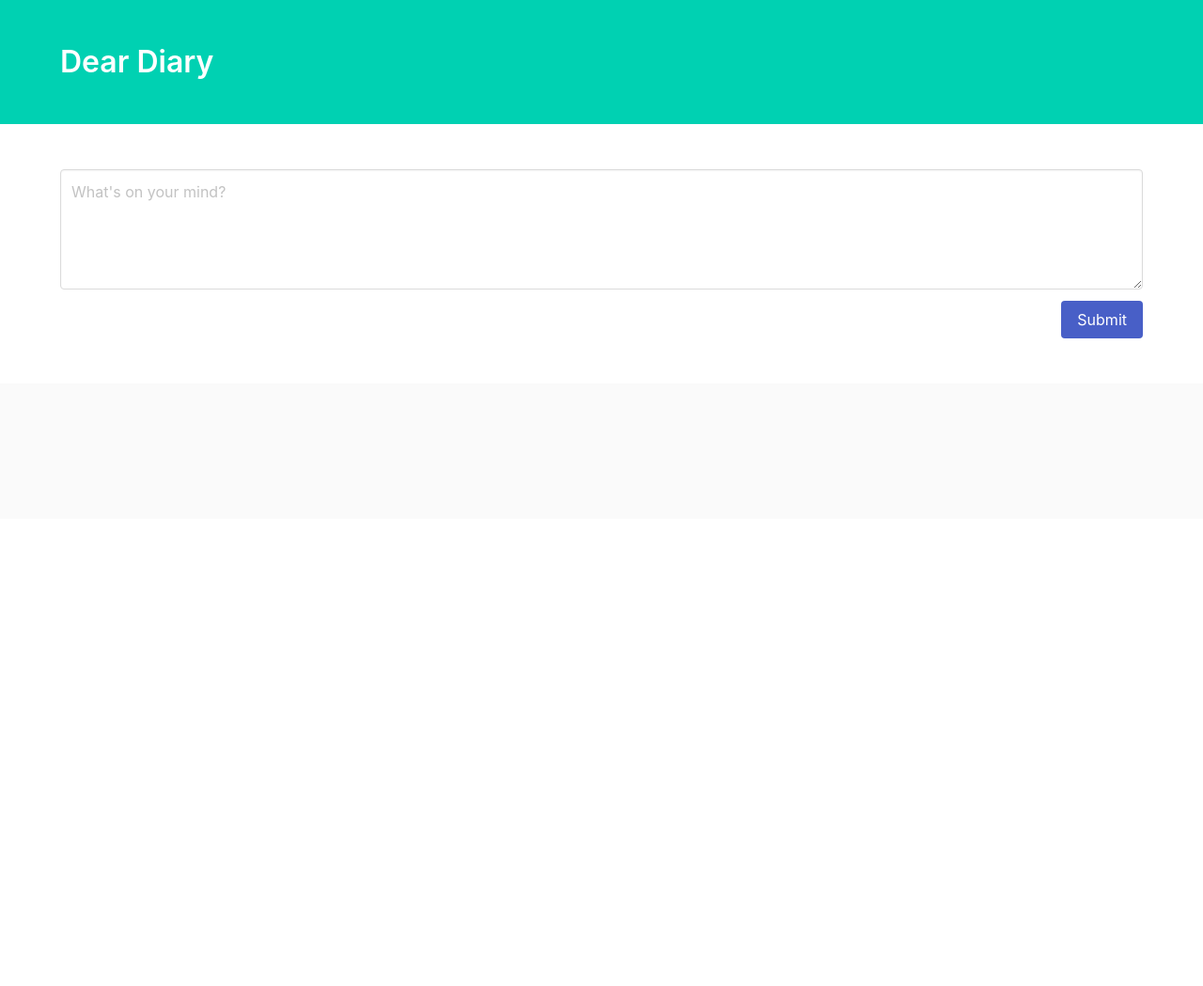
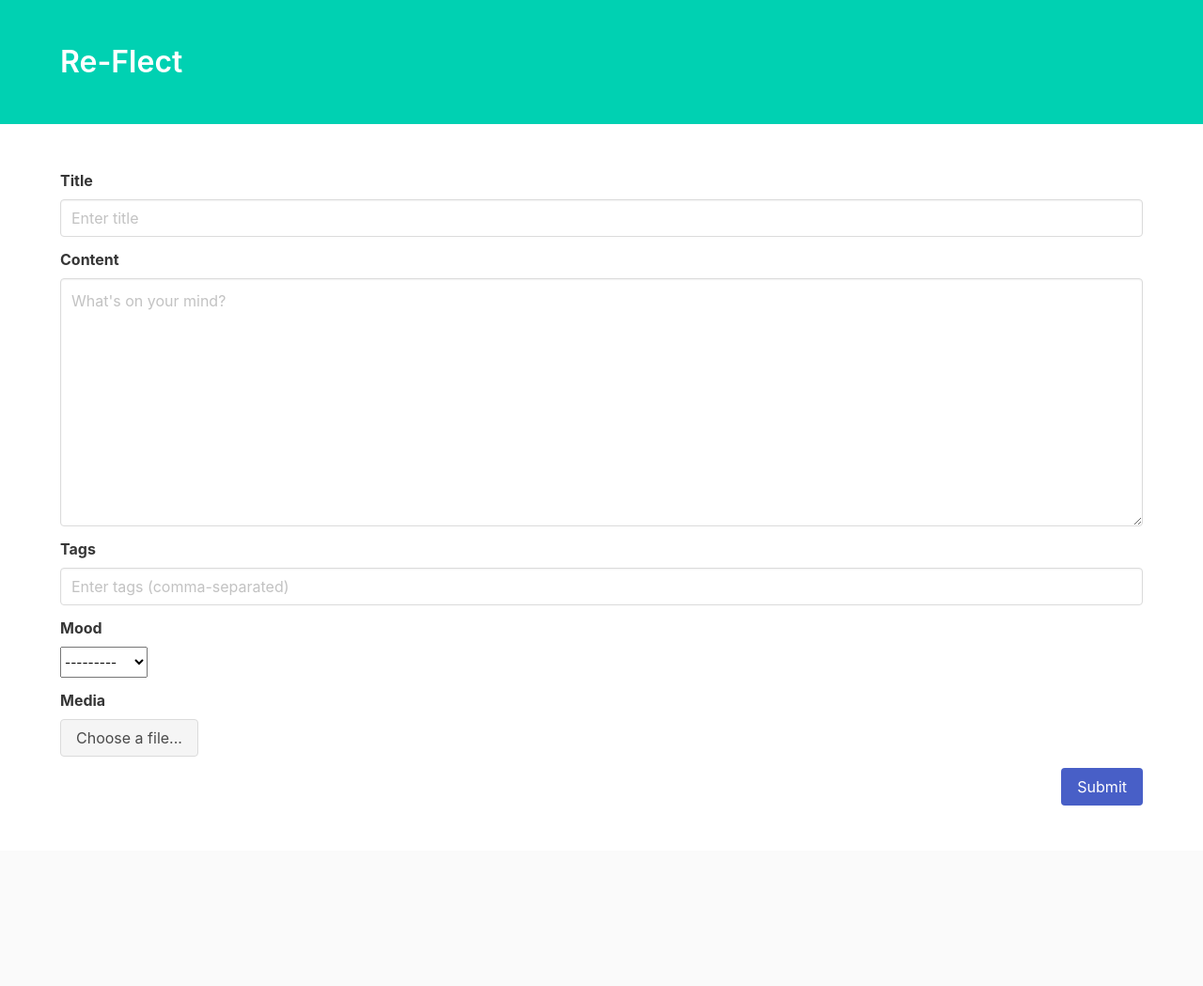
Before and after one commit to DevHeart1/Re-flect_Journal, a Django app: page /add/ in a window 1280 px wide. Shown: the whole page at 94% size. Before the commit the page ends 360 px from the top, so only its background shows below. Run offline with Django 5.2, Linux system fonts and the light colour scheme; some libraries are stand-ins or nearby versions.

Commit message:
fix error with file/media upload and add forms

```diff
--- /dev/null
+++ b/reflect/journal_entries/forms.py
@@ -0,0 +1,35 @@
+from django.forms import ModelForm
+from . models import JournalEntry
+
+class JournalEntryForm(ModelForm):
+    class Meta:
+        model = JournalEntry
+        fields = ('title', 'content', 'tags', 'mood', 'media')
+
+    def __init__(self, *args, **kwargs):
+        super().__init__(*args, **kwargs)
+
+        # Configure widgets and classes for each field
+        self.fields['title'].widget.attrs.update({
+            'class': 'input',
+            'placeholder': 'Enter title'
+        })
+
+        self.fields['content'].widget.attrs.update({
+            'class': 'textarea',
+            'placeholder': "What's on your mind?"
+        })
+
+        self.fields['tags'].widget.attrs.update({
+            'class': 'input',
+            'placeholder': 'Enter tags (comma-separated)'
+        })
+
+        self.fields['mood'].widget.attrs.update({
+            'class': 'select'
+        })
+
+        self.fields['media'].widget.attrs.update({
+            'class': 'file-input',
+            'accept': 'image/*,video/*'  # Specify accepted file types
+        })
--- a/reflect/journal_entries/templates/journal_entries/add.html
+++ b/reflect/journal_entries/templates/journal_entries/add.html
@@ -5,7 +5,7 @@
     <meta charset="UTF-8">
     <meta name="viewport" content="width=device-width, initial-scale=1.0">
     <meta http-equiv="X-UA-Compatible" content="ie=edge">
-    <title>Dear Diary</title>
+    <title>Re-Flect</title>
     <link rel="stylesheet" href="https://cdnjs.cloudflare.com/ajax/libs/bulma/0.6.2/css/bulma.min.css" />
 </head>
 
@@ -14,29 +14,65 @@
         <div class="hero-body">
             <div class="container">
                 <h1 class="title">
-                    Dear Diary
+                    Re-Flect
                 </h1>
             </div>
         </div>
     </section>
     <section class="section">
         <div class="container">
+            <form method="POST" enctype="multipart/form-data">
+                {% csrf_token %}
+                <div class="field">
+                    <label class="label">Title</label>
+                    <div class="control">
+                        {{ form.title }}
+                    </div>
+                </div>
 
-            <div class="field">
-                <div class="control">
-                    <textarea class="textarea" placeholder="What's on your mind?"></textarea>
+                <div class="field">
+                    <label class="label">Content</label>
+                    <div class="control">
+                        {{ form.content }}
+                    </div>
+                </div>
 
+                <div class="field">
+                    <label class="label">Tags</label>
+                    <div class="control">
+                        {{ form.tags }}
+                    </div>
                 </div>
-            </div>
 
-            <div class="field is-grouped is-grouped-right">
-                <div class="control">
-                    <button class="button is-link">Submit</button>
+                <div class="field">
+                    <label class="label">Mood</label>
+                    <div class="control">
+                        {{ form.mood }}
+                    </div>
                 </div>
-            </div>
 
+                <div class="field">
+                    <label class="label">Media</label>
+                    <div class="file">
+                        <label class="file-label">
+                            {{ form.media }}
+                            <span class="file-cta">
+                                <span class="file-label">
+                                    Choose a file...
+                                </span>
+                            </span>
+                        </label>
+                    </div>
+                </div>
+
+                <div class="field is-grouped is-grouped-right">
+                    <div class="control">
+                        <button type="submit" class="button is-link">Submit</button>
+                    </div>
+                </div>
+            </form>
         </div>
-
+    </section>
     </section>
     <footer class="footer">
     </footer>
--- a/reflect/journal_entries/templates/journal_entries/index.html
+++ b/reflect/journal_entries/templates/journal_entries/index.html
@@ -5,7 +5,7 @@
     <meta charset="UTF-8">
     <meta name="viewport" content="width=device-width, initial-scale=1.0">
     <meta http-equiv="X-UA-Compatible" content="ie=edge">
-    <title>Dear Diary</title>
+    <title>Re-Flect</title>
     <link rel="stylesheet" href="https://cdnjs.cloudflare.com/ajax/libs/bulma/0.6.2/css/bulma.min.css" />
 </head>
 
@@ -15,7 +15,7 @@
         <div class="hero-body">
             <div class="container">
                 <h1 class="title">
-                    Dear Diary
+                    Re-Flect
                 </h1>
             </div>
         </div>
--- a/reflect/journal_entries/views.py
+++ b/reflect/journal_entries/views.py
@@ -1,5 +1,6 @@
-from django.shortcuts import render
+from django.shortcuts import render, redirect
 from . models import JournalEntry
+from . forms import JournalEntryForm
 
 def index (request):
     entries = JournalEntry.objects.order_by('-created_at')
@@ -8,4 +9,14 @@ def index (request):
     return render (request, 'journal_entries/index.html', context)
 
 def add(request):
-    return render (request, 'journal_entries/add.html')
+    if request.method == 'POST':
+        form = JournalEntryForm(request.POST, request.FILES)  # Add request.FILES here
+        if form.is_valid():
+            entry = form.save(commit=False)
+            entry.user = request.user
+            entry.save()
+            return redirect('home')
+    else:
+        form = JournalEntryForm()
+
+    return render(request, 'journal_entries/add.html', {'form': form})
```
Also changed, not shown: reflect/db.sqlite3, reflect/media/media/Screenshot_20241123-031206.png (added).
